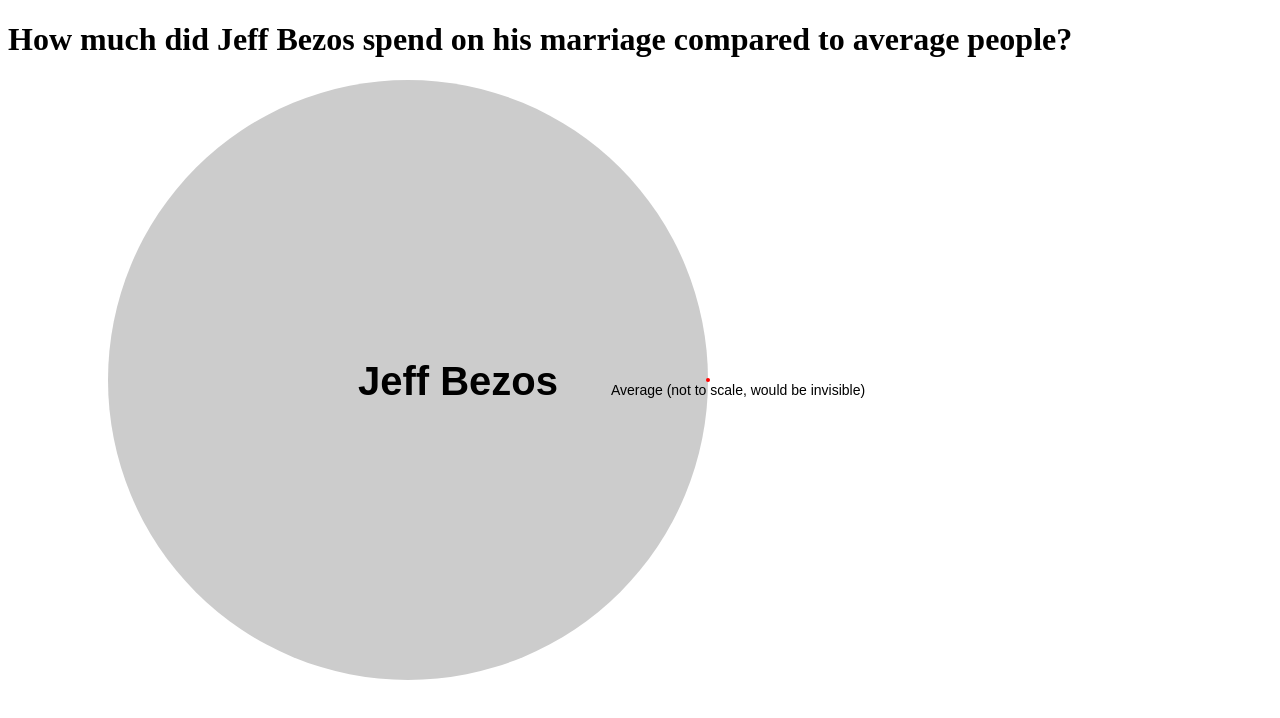
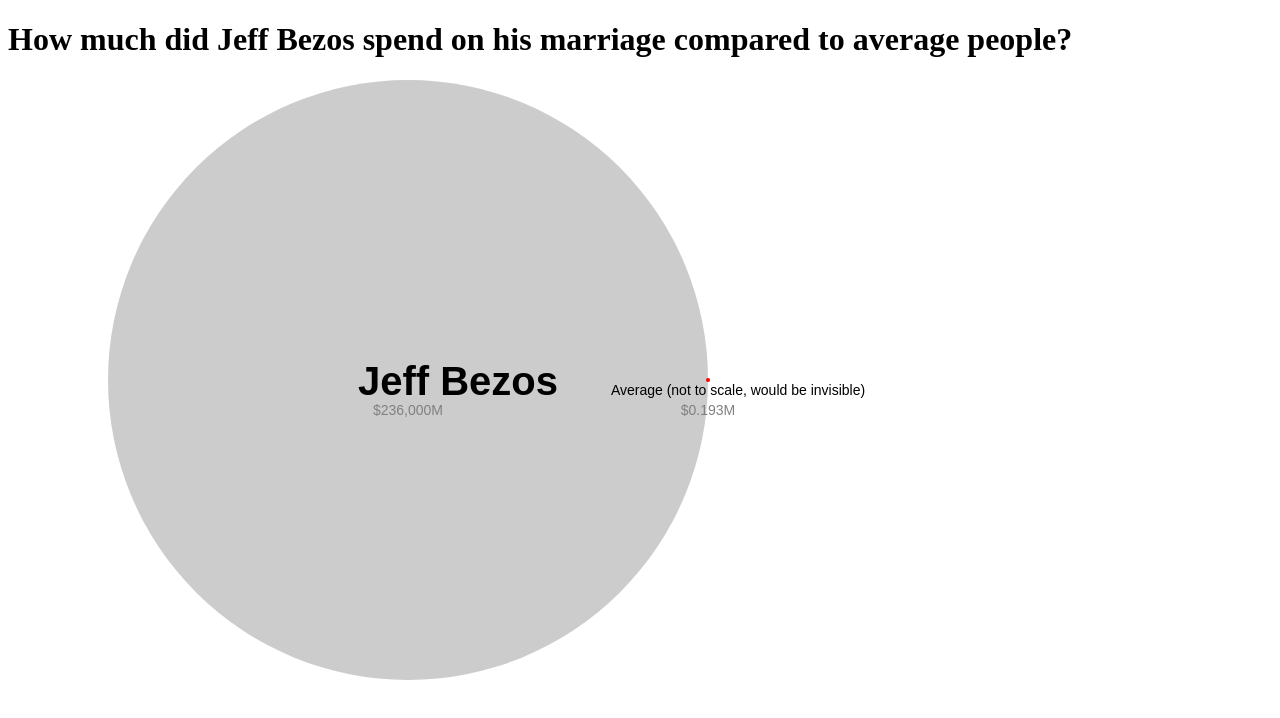
Before and after one commit to fl0ppydiskk/Homework_D3_Bezos, a plain HTML site: page index.html in a window 1280 px wide. Drawn offline with nearby package versions, Linux system fonts and the light colour scheme.

Commit message:
Update index.html

```diff
--- a/index.html
+++ b/index.html
@@ -34,6 +34,12 @@
         .data(circleData)
         .join('text');
 
+      const amounts = myChart
+        .selectAll('text.amount')
+        .data(circleData)
+        .join('text')
+        .attr('class', 'amount');
+
       circles
         .attr('cx', (d, i) => 400 + i * 300)
         .attr('cy', 300)
@@ -51,6 +57,15 @@
         .style('font-size', (d, i) => i === 0 ? '40px' : '14px')
         .text((d, i) => i === 0 ? 'Jeff Bezos' : 'Average (not to scale, would be invisible)');
 
+      amounts
+        .attr('x', (d, i) => 400 + i * 300)
+        .attr('y', 335)
+        .attr('text-anchor', 'middle')
+        .style('fill', 'gray')
+        .style('font-family', 'Arial, sans-serif')
+        .style('font-size', '14px')
+        .text(d => `$${d.toLocaleString()}M`);
+
     </script>
   </body>
 </html>
```
